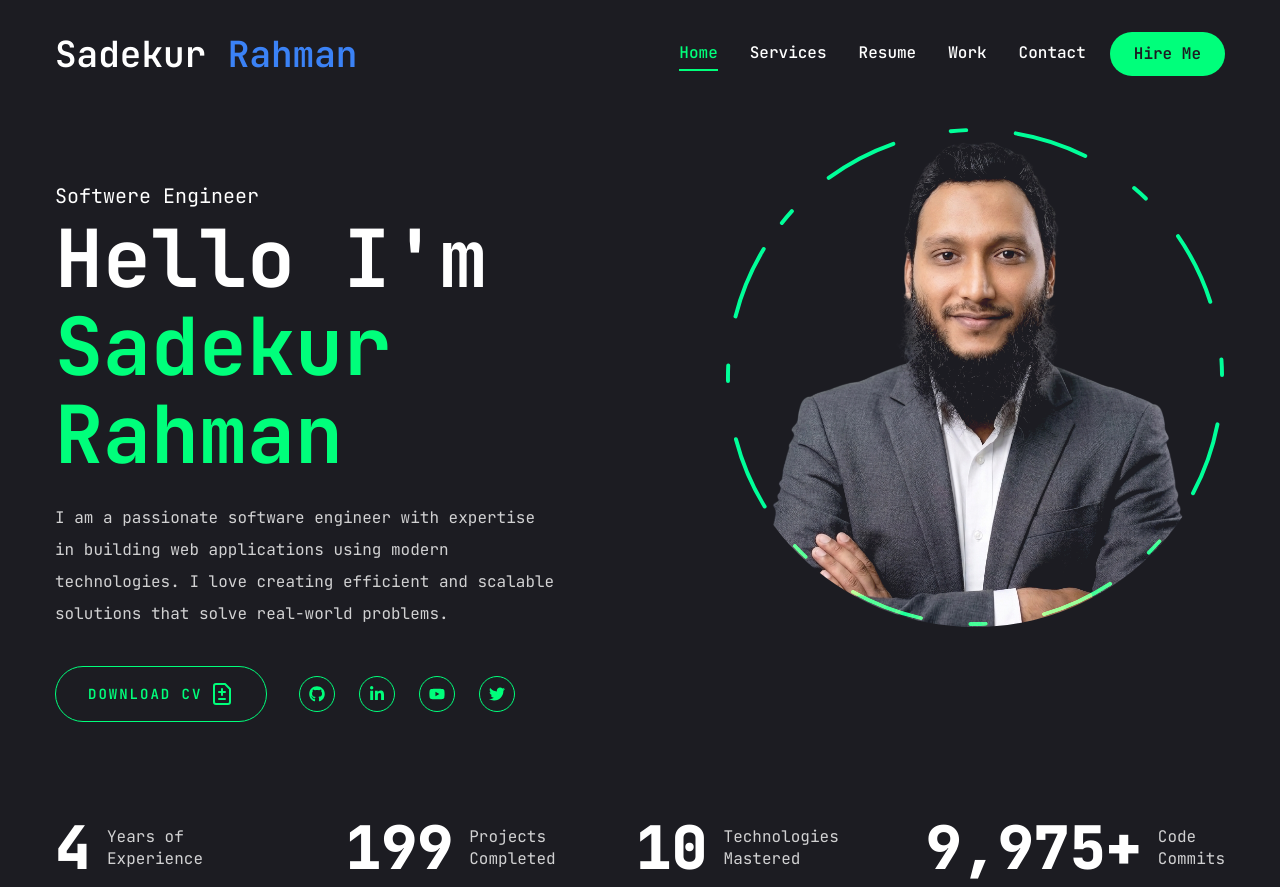
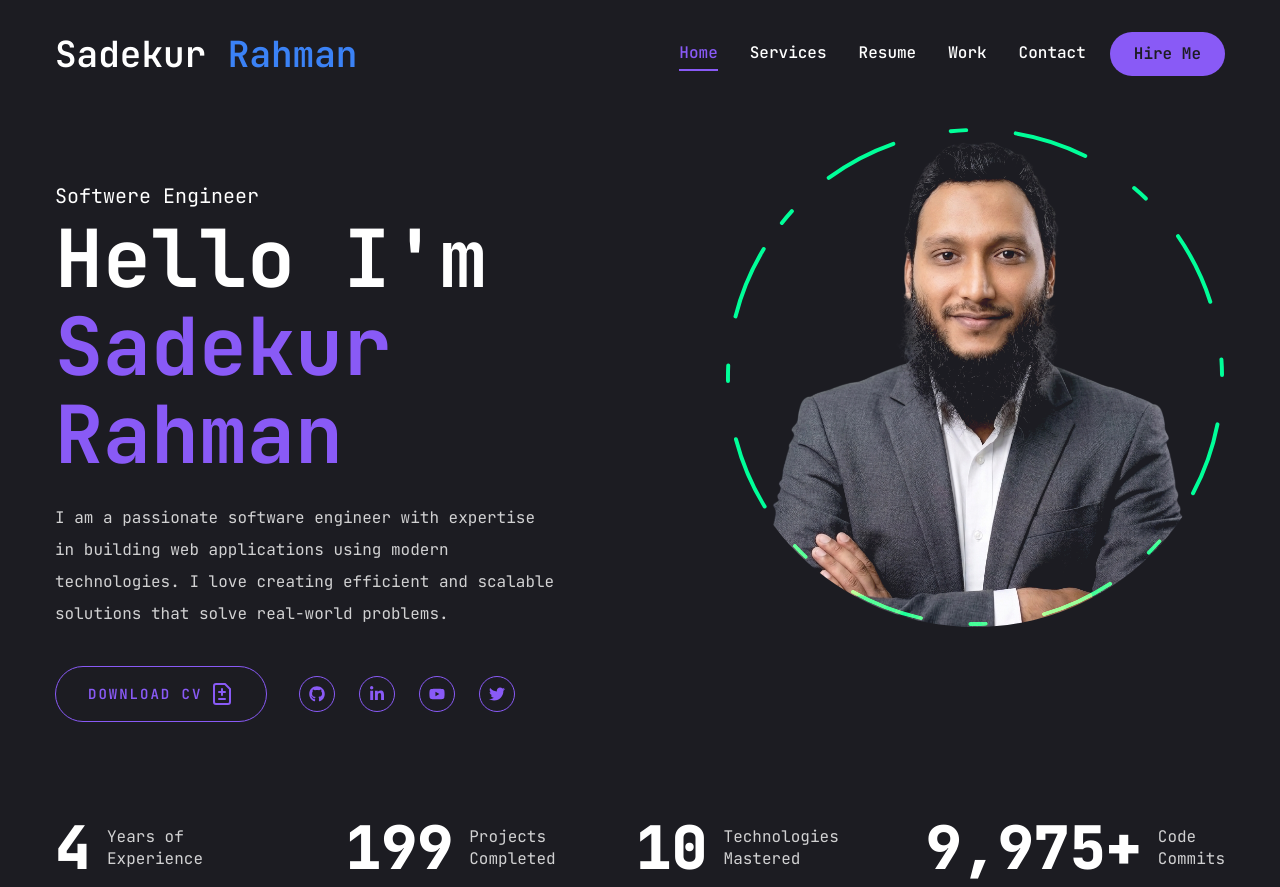
Before and after one commit to sadekur/pfs-2, a Next.js app: page / in a window 1280 px wide. Built offline with nearby package versions, Linux system fonts and the light colour scheme; no server answers.

Commit message:
Update color combination for hole project

```diff
--- a/app/globals.css
+++ b/app/globals.css
@@ -16,9 +16,9 @@
     --secondary-foreground: 222.2 84% 4.9%;
     --muted: 210 40% 96%;
     --muted-foreground: 215.4 16.3% 46.9%;
-    --accent: 149 100% 50%; /* #00e187 in HSL */
+    --accent: 258 90% 66%; /* #8b5cf6 violet-purple */
     --accent-foreground: 0 0% 100%;
-    --accent-hover: 149 100% 44%; /* Slightly darker #00e187 in HSL */
+    --accent-hover: 262 83% 58%; /* #7c3aed darker purple */
     --destructive: 0 84.2% 60.2%;
     --destructive-foreground: 210 40% 98%;
     --border: 214.3 31.8% 91.4%;
```
